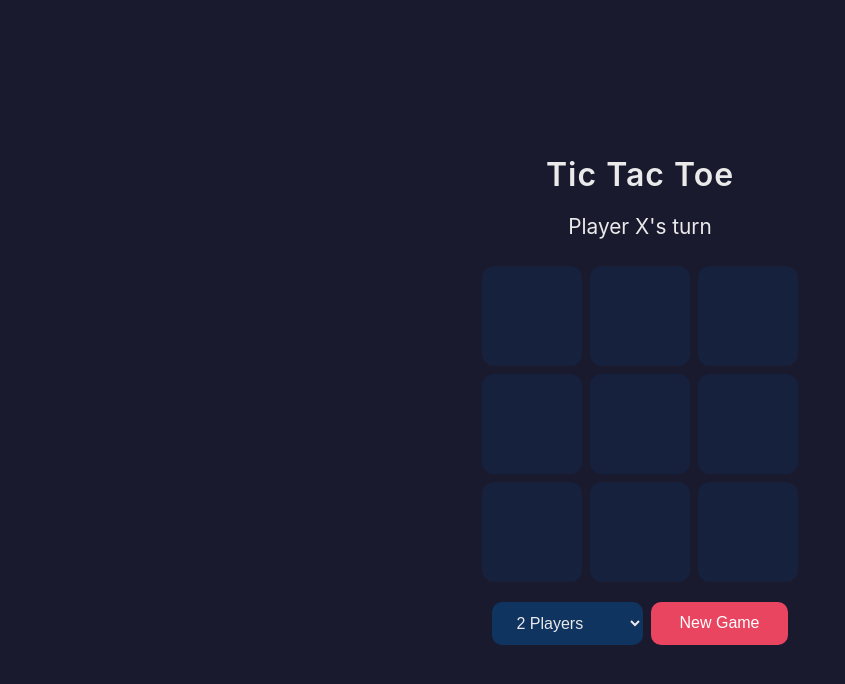
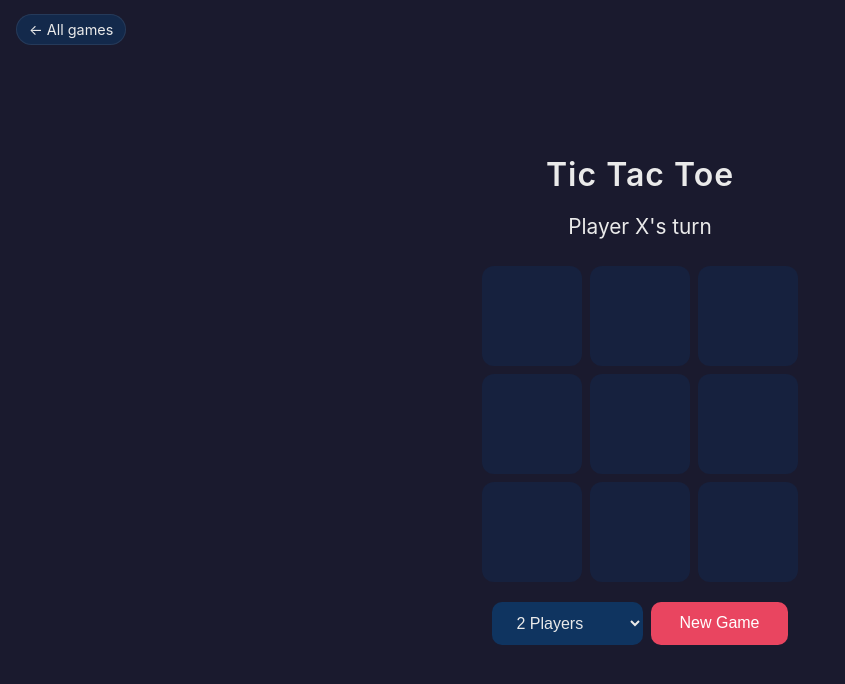
Before and after one commit to vardan-kabra/browser-games, a website: page tic-tac-toe.html in a window 1280 px wide. Shown: the whole page, without its empty margins (0-845 px from the left). Drawn offline with Linux system fonts and the light colour scheme.

Commit message:
feat: top-left 'All games' back link on each game
Adds a small navigation pill (top-left) on Tic Tac Toe, Bulls & Cows,
and 29 so players can return to the landing page without the browser
back button. Bumps Bulls & Cows VERSION V5->V6 and matching cache-busters
(+ service-worker CACHE bullscows-v6->v7), and 29 cache-busters ?v=9->?v=10.

```diff
--- a/bulls-and-cows/game.js
+++ b/bulls-and-cows/game.js
@@ -4,7 +4,7 @@
 // as confirmation that fresh assets actually loaded after deploy.
 // To retire: delete this const, the #version-badge element in index.html, the
 // .version-badge CSS rule, and the DOMContentLoaded render line below.
-const VERSION = "V5";
+const VERSION = "V6";
 
 let secret = '';
 let turnCount = 0;
--- a/bulls-and-cows/style.css
+++ b/bulls-and-cows/style.css
@@ -59,6 +59,26 @@ header p {
   margin-top: 4px;
   font-size: 0.85rem;
   color: var(--muted);
+}
+
+.home-link {
+  position: fixed;
+  top: 14px;
+  left: 16px;
+  font-size: 0.85rem;
+  color: var(--text);
+  text-decoration: none;
+  padding: 6px 12px;
+  border-radius: 999px;
+  background: rgba(15, 23, 42, 0.65);
+  border: 1px solid var(--border);
+  z-index: 1000;
+  transition: background 0.15s, border-color 0.15s, color 0.15s;
+}
+.home-link:hover {
+  background: rgba(15, 23, 42, 0.95);
+  border-color: var(--violet);
+  color: var(--bright);
 }
 
 /* Temporary dev-mode version badge — see the VERSION constant in game.js. */
--- a/card-game-29/style.css
+++ b/card-game-29/style.css
@@ -40,7 +40,16 @@ html, body {
   height: 30px; flex-shrink: 0; padding: 0 12px;
   background: #0b0b0d; color: #e5e7eb;
 }
-#app-title { font-weight: 800; font-size: 0.95rem; letter-spacing: 0.04em; flex-shrink: 0; }
+#app-title { font-weight: 800; font-size: 0.95rem; letter-spacing: 0.04em; flex-shrink: 0; margin-left: 10px; }
+.home-link {
+  font-size: 0.72rem; color: #cbd5e1; text-decoration: none;
+  padding: 3px 10px; border-radius: 999px;
+  background: rgba(255,255,255,0.06);
+  border: 1px solid rgba(255,255,255,0.1);
+  flex-shrink: 0; line-height: 1;
+  transition: background 0.15s, color 0.15s, border-color 0.15s;
+}
+.home-link:hover { background: rgba(255,255,255,0.16); color: #fff; border-color: rgba(255,255,255,0.25); }
 #status-msg {
   flex: 1; text-align: center; font-size: 0.74rem; color: rgba(255,255,255,0.85);
   white-space: nowrap; overflow: hidden; text-overflow: ellipsis; padding: 0 10px;
--- a/tic-tac-toe.html
+++ b/tic-tac-toe.html
@@ -68,9 +68,25 @@
     padding: 12px 28px;
   }
   #reset:hover, select:hover { opacity: 0.85; }
+  .home-link {
+    position: fixed;
+    top: 14px;
+    left: 16px;
+    font-size: 0.9rem;
+    color: #eaeaea;
+    text-decoration: none;
+    padding: 6px 12px;
+    border-radius: 999px;
+    background: rgba(15, 52, 96, 0.6);
+    border: 1px solid rgba(255, 255, 255, 0.08);
+    z-index: 1000;
+    transition: background 0.15s, border-color 0.15s;
+  }
+  .home-link:hover { background: rgba(15, 52, 96, 0.95); border-color: rgba(255, 255, 255, 0.25); }
 </style>
 </head>
 <body>
+  <a class="home-link" href="index.html">&larr; All games</a>
   <h1>Tic Tac Toe</h1>
   <div id="status">Player X's turn</div>
   <div id="board"></div>
```
Also changed, not shown: bulls-and-cows/index.html (+5 -3 lines), bulls-and-cows/service-worker.js (+4 -4 lines), card-game-29/index.html (+6 -5 lines).
